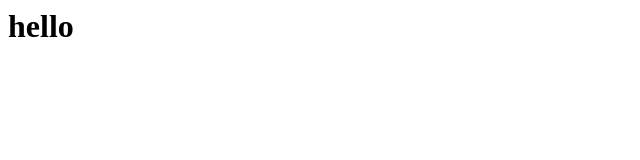
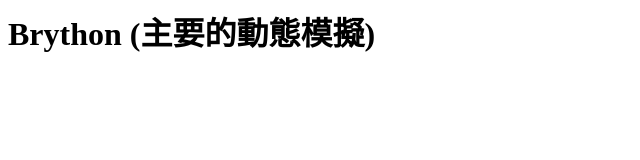
Before and after one commit to nwp5083-netizen/w15, a plain HTML site: page index.html in a window 1280 px wide. Shown: the whole page, without its empty margins (0-640 px from the left). Drawn offline with Linux system fonts and the light colour scheme.

Commit message:
Update index.html

```diff
--- a/index.html
+++ b/index.html
@@ -1 +1 @@
-<h1>hello</h1>
+<h1>Brython (主要的動態模擬)</h1>
```
